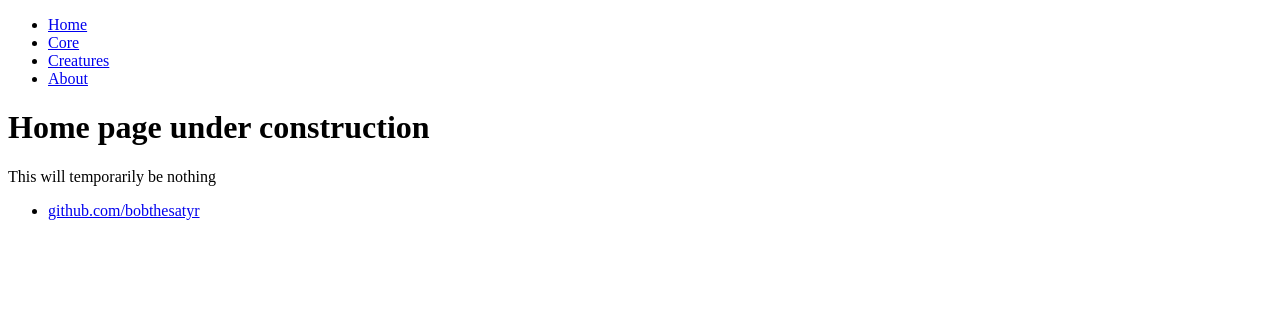
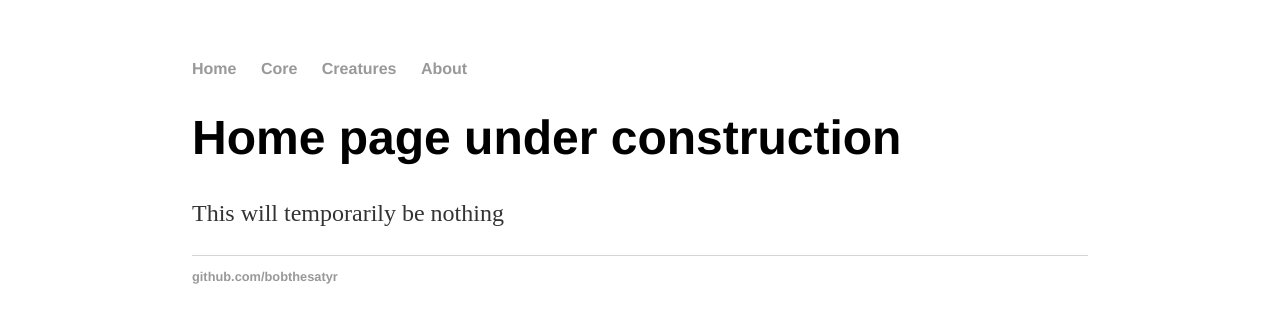
Before and after one commit to bobthesatyr/soulbound, a Jekyll site: the page built from index.html, in a window 1280 px wide. Shown: the top 323 px of the page. Built offline with Jekyll 4.4.1, drawn with Linux system fonts in a browser that asks for light colours.

Commit message:
potential fix to css issue

```diff
--- a/_layouts/default.html
+++ b/_layouts/default.html
@@ -3,7 +3,7 @@
 		<head>
 			<title>{{ page.title }}</title>
 			<!-- link to main stylesheet -->
-			<link rel="stylesheet" type="text/css" href="{{ site.github.url }}/_css/main.css">
+			<link rel="stylesheet" type="text/css" href="{{ site.github.url }}/css/main.css">
 		</head>
 		<body>
 			<nav>
```
